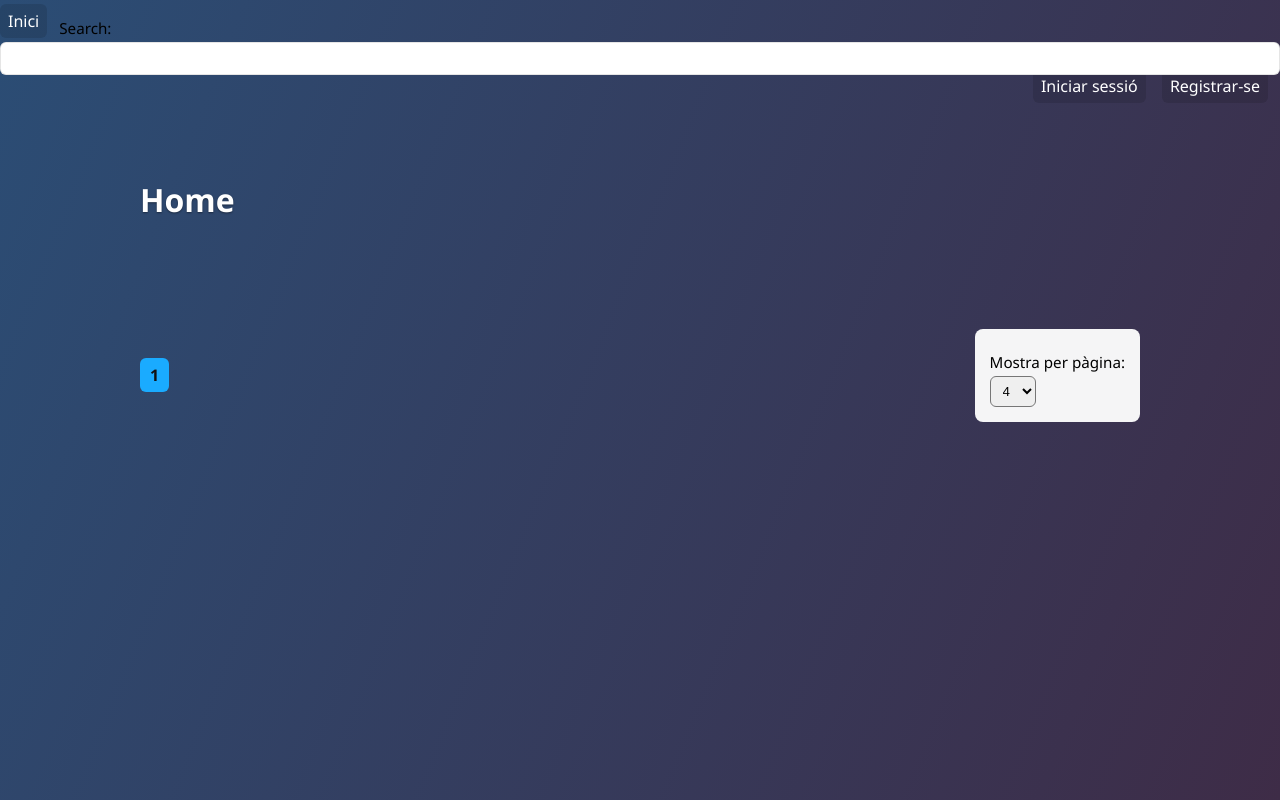
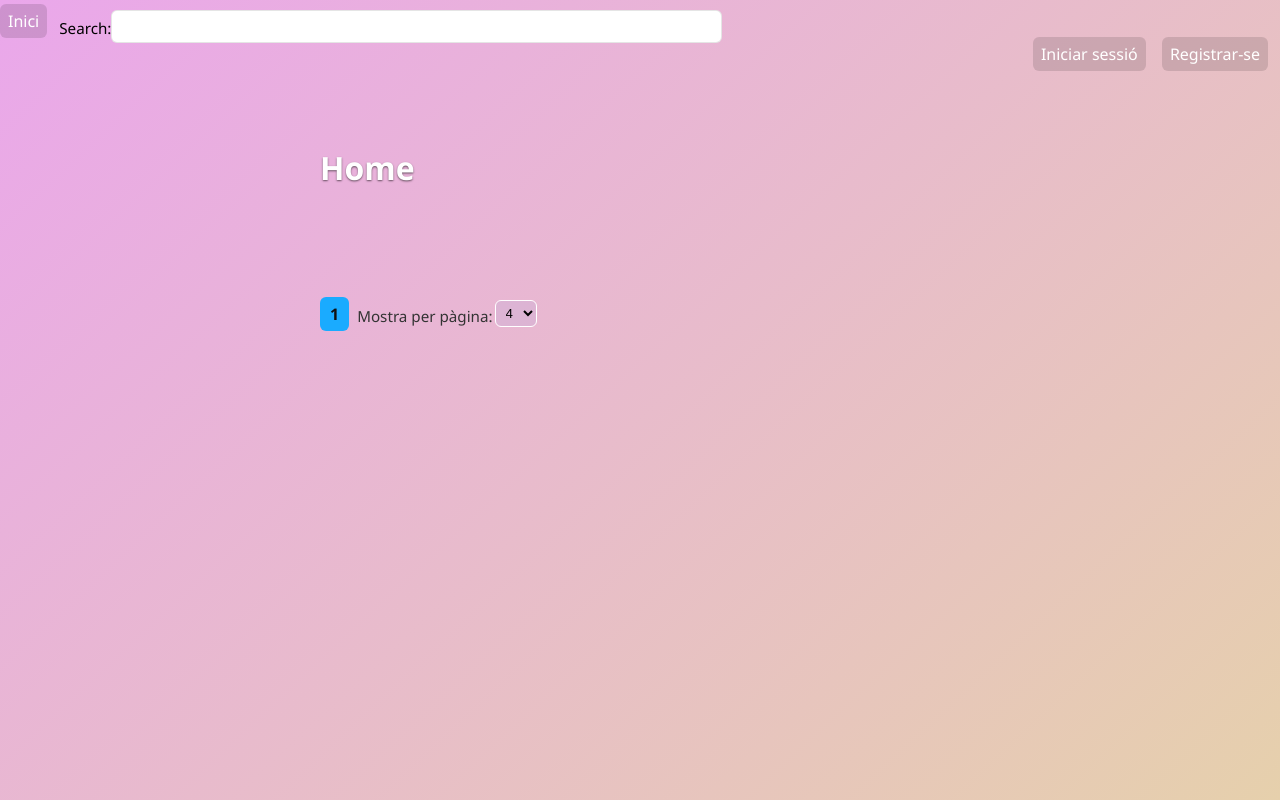
Before and after one commit to Pol-Corsin/ProjBackend_PolCorsin, a PHP site: page / in a window 1280 px wide. Run offline with PHP 8.4, Linux system fonts and the light colour scheme; data that the repository does not hold is empty.

Commit message:
Update styles.css

```diff
--- a/public/css/styles.css
+++ b/public/css/styles.css
@@ -1,106 +1,227 @@
-/* Estils senzills i moderns per al projecte DAW */
-
-:root{
-    --bg-start: #1a2a6c;
+:root {
+    --bg-start: #fbe0ff;
     --bg-end: #b21f1f;
     --accent: #1aabff;
-    --card-bg: rgba(255,255,255,0.9);
+    --card-bg: rgba(255, 255, 255, 0.9);
 }
 
-html,body{
-    height:100%;
-    margin:0;
+html,
+body {
+    height: 100%;
+    margin: 0;
     font-family: 'Segoe UI', Roboto, 'Helvetica Neue', Arial, sans-serif;
 }
 
-body{
-    /* Gradient de fons modern i suau */
-background: linear-gradient(112deg,rgba(43, 77, 117, 1) 0%, rgba(62, 44, 71, 1) 100%);
-    -webkit-font-smoothing:antialiased;
+body {
+    background: linear-gradient(137deg, rgba(234, 167, 235, 1) 0%, rgba(230, 208, 172, 1) 100%);
+    background-repeat: no-repeat;
+    background-attachment: fixed;
+    /* opcional, para que no se mueva al hacer scroll */
 }
 
-.container{
-    max-width:1000px;
-    margin:30px auto;
-    padding:20px;
+.container {
+    max-width: 50%;
+    margin: 30px auto;
+    padding: 20px;
 }
 
-.topnav{
-    width:100%;
-    padding:10px 0;
-    margin-bottom:12px;
-}
-.nav-left{ float:left; }
-.nav-right{ float:right; }
-.topnav a{ color:white; margin-right:12px; background: rgba(0,0,0,0.12); padding:6px 8px; border-radius:6px; }
-.topnav a:hover{ background: rgba(0,0,0,0.18); }
-
-.pagination{ display:flex; align-items:center; gap:8px; margin-top:16px; }
-.pagination a{ background: rgba(255,255,255,0.85); padding:6px 10px; border-radius:6px; text-decoration:none; color:#333 }
-.pagination span.current{ background: var(--accent); padding:6px 10px; border-radius:6px; color:#111; font-weight:700 }
-.pagination .page{ padding:4px 8px }
-.perpage{ margin-left:auto; }
-.perpage select{ padding:6px 8px; border-radius:6px }
-
-h1{
-    color:white;
-    font-weight:700;
-    text-shadow:0 1px 2px rgba(0,0,0,0.4);
+.topnav {
+    width: 100%;
+    padding: 10px 0;
 }
 
-.tarja-article{
-    background: var(--card-bg);
-    border-radius:8px;
-    padding:15px;
-    box-shadow: 0 6px 18px rgba(0,0,0,0.08);
-    margin-bottom:12px;
+.nav-left {
+    float: left;
 }
 
-.tarja-article h3{
-    margin-top:0;
+.nav-right {
+    float: right;
 }
 
-a{
-    color:var(--accent);
-    text-decoration:none;
+
+
+.topnav a {
+    color: white;
+    margin-right: 12px;
+    background: rgba(0, 0, 0, 0.12);
+    padding: 6px 8px;
+    border-radius: 6px;
 }
 
-a:hover{ text-decoration: underline; }
-
-form{
-    background: rgba(255,255,255,0.95);
-    padding:15px;
-    border-radius:8px;
-    max-width:500px;
+.topnav a:hover {
+    background: rgba(0, 0, 0, 0.18);
 }
 
-label{display:block; margin:8px 0 4px; font-size:0.95rem}
-input[type=text], input[type=email], input[type=password], textarea{
-    width:100%;
-    padding:8px 10px;
-    border:1px solid rgba(0,0,0,0.1);
-    border-radius:6px;
-    box-sizing:border-box;
+.pagination {
+    display: flex;
+    align-items: center;
+    gap: 8px;
+    margin-top: 16px;
 }
 
-button{
-background: linear-gradient(112deg,rgba(43, 77, 117, 1) 0%, rgba(62, 44, 71, 1) 100%);
-    margin-top: 10px;
-    border:none;
-    color:#ffffff;
-    padding:10px 14px;
-    border-radius:6px;
-    cursor: pointer;
-    font-weight:600;
+.pagination a {
+    background: rgba(255, 255, 255, 0.85);
+    padding: 6px 10px;
+    border-radius: 6px;
+    text-decoration: none;
+    color: #333
 }
 
-button:hover{ opacity:0.95; transform: translateY(-1px); }
+.pagination span.current {
+    background: var(--accent);
+    padding: 6px 10px;
+    border-radius: 6px;
+    color: #111;
+    font-weight: 700
+}
 
-.header-links{ color:white; margin-top:8px }
-.header-links a{ color:#fff; margin-right:10px }
+.pagination .page {
+    padding: 4px 8px
+}
 
-.error{ color: #b00020; }
 
-@media (max-width:700px){
-    .container{ padding:10px }
+/* ! PAGINATION SELECT */
+.perpage>* {
+    display: inline-flex !important;
+    align-items: center;
 }
+
+.perpage label {
+    font-weight: 500;
+    /* hace el texto más visible */
+    color: #333;
+    margin-right: 2px;
+    /* color del texto */
+}
+
+.perpage select {
+    padding: 4px 6px;
+    /* espacio interno más cómodo */
+    border-radius: 6px;
+    /* mantiene tus bordes redondeados */
+    border: 1px solid #ffffff;
+    /* borde visible */
+    background: #d0b0d575;
+    /* fondo blanco */
+    cursor: pointer;
+    /* indicador de interacción */
+    transition: border 0.2s;
+}
+
+.perpage select:hover {
+    border-color: #007bff;
+    /* resalta al pasar el mouse */
+}
+
+
+
+
+
+h1 {
+    color: white;
+    font-weight: 700;
+    text-shadow: 0 1px 2px rgba(0, 0, 0, 0.564);
+}
+
+
+
+.tarja-article {
+    background: #fbe0ff43;
+    border: 2px solid #fff;
+    border-radius: 8px;
+    border-color: #fff;
+    padding: 15px;
+    box-shadow: 0 10px 20px rgba(0, 0, 0, 0.08);
+    margin-bottom: 12px;
+}
+
+.tarja-article h3 {
+    margin-top: 0;
+}
+
+a {
+    color: var(--accent);
+    text-decoration: none;
+}
+
+a:hover {
+    text-decoration: underline;
+}
+
+form .auth-form {
+    background: rgba(255, 255, 255, 0.95);
+    padding: 15px;
+    border-radius: 8px;
+    max-width: 500px;
+}
+
+label {
+    display: block;
+    margin: 8px 0 4px;
+    font-size: 0.95rem
+}
+
+input[type=text],
+input[type=email],
+input[type=password],
+textarea {
+    width: 100%;
+    padding: 8px 10px;
+    border: 1px solid rgba(0, 0, 0, 0.1);
+    border-radius: 6px;
+    box-sizing: border-box;
+}
+
+button {
+    background: linear-gradient(112deg, rgba(43, 77, 117, 1) 0%, rgba(62, 44, 71, 1) 100%);
+    margin-top: 10px;
+    border: none;
+    color: #ffffff;
+    padding: 10px 14px;
+    border-radius: 6px;
+    cursor: pointer;
+    font-weight: 600;
+}
+
+button:hover {
+    opacity: 0.95;
+    transform: translateY(-1px);
+}
+
+.header-links {
+    color: white;
+    margin-top: 8px
+}
+
+.header-links a {
+    color: #fff;
+    margin-right: 10px
+}
+
+.error {
+    color: #b00020;
+}
+
+@media (max-width:700px) {
+    .container {
+        padding: 10px
+    }
+}
+
+/* ! nav-center (barra de navegacio)*/
+
+.nav-center {
+    display: flex;
+
+}
+
+.nav-center input {
+    width: 50%;
+}
+
+hr {
+    border: 1px solid #fff;
+    /* color rosa */
+    background: none;
+    /* opcional, quita fondo */
+}
```
